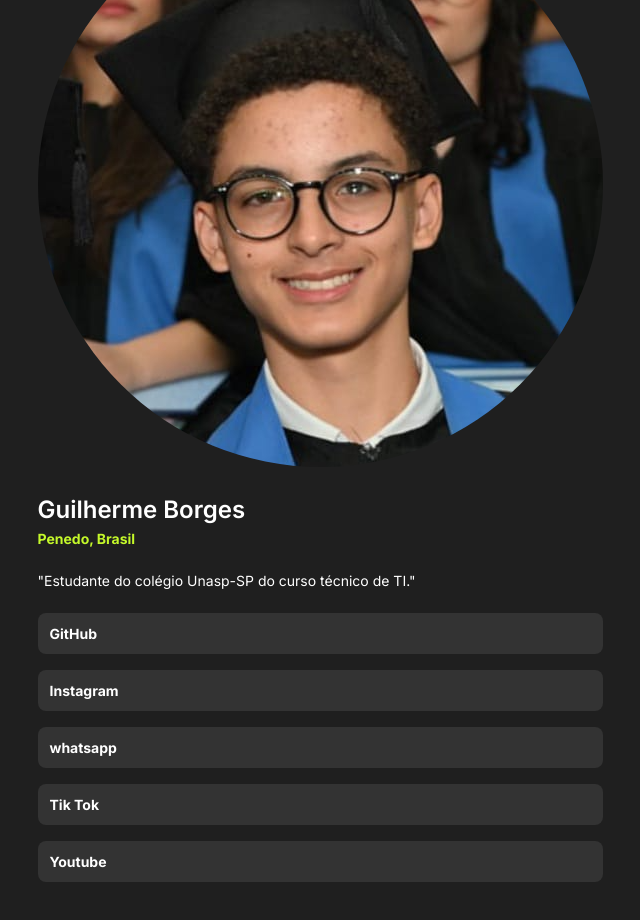
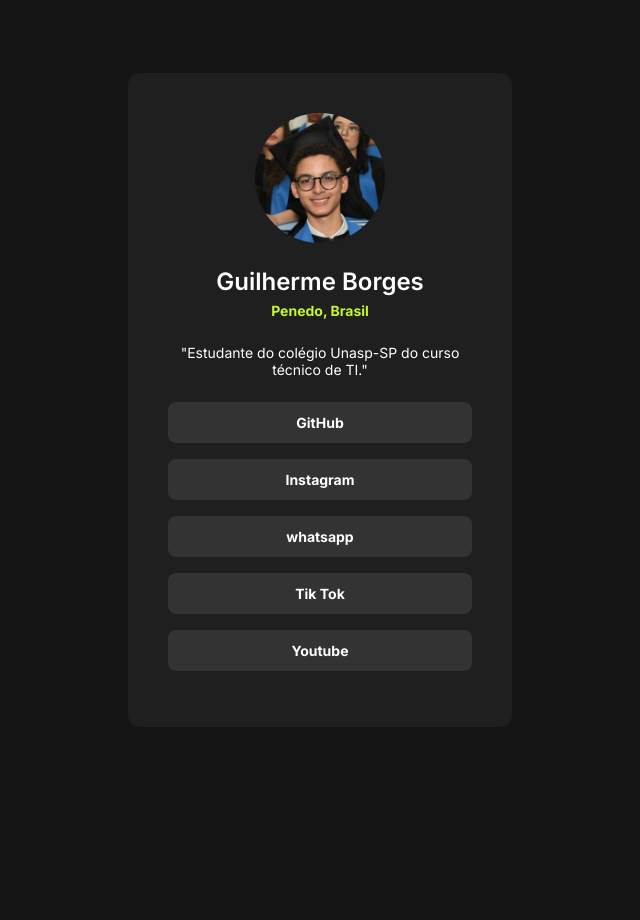
Before and after one commit to guilherme2009-al/link-tree00, a plain HTML site: page index.html in a window 1280 px wide. Shown: the whole page, without its empty margins (320-960 px from the left). After the commit the page ends 800 px from the top, so only its background shows below. Drawn offline with Linux system fonts and the light colour scheme.

Commit message:
projeto feito

```diff
--- a/style.css
+++ b/style.css
@@ -27,35 +27,47 @@ body {
 div {
     background-color: var(--dark-grey);
     color: var(--white);
-    width: 384;
+    width: 384px;
     border-radius: 12px;
     padding: 40px;
-
+    margin-left: auto;
+    margin-right: auto;
+    display: block;
+    text-align: center;
 
 }
 
 img {
-    width: 88p;
     border-radius: 50%;
     margin-bottom: 24px;
-
+    width: 130px;
+    height: 130px;
+    margin-left: auto;
+    margin-right: auto;
+    display: block;
 }
 
 h1 {
     font-size: 24px;
     font-weight: 600;
     margin-bottom: 4px;
-
+    margin-left: auto;
+    margin-right: auto;
+    display: block;
+    text-align: center;
 }
 
 strong {
     color: var(--neon-green);
     font-size: 14px;
+    text-align: center;
+
 }
 
 p {
    margin-block: 24px;
    font-size: 14px;
+   text-align: center;
 }
 
 
@@ -73,7 +85,7 @@ a {
     font-size: 14px;
     font-weight: 700;
     border-radius: 8px;
-
+    text-align: center;
 }
 
 a:hover {
```
